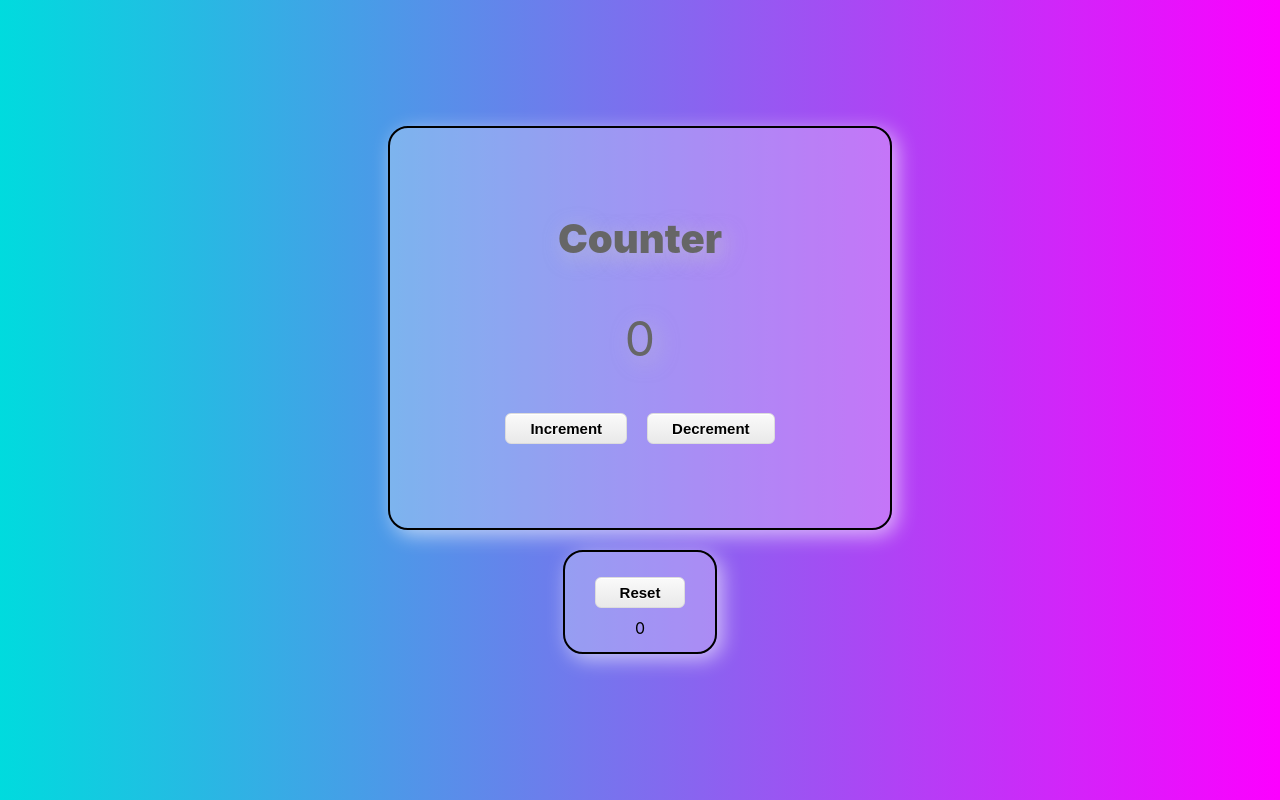
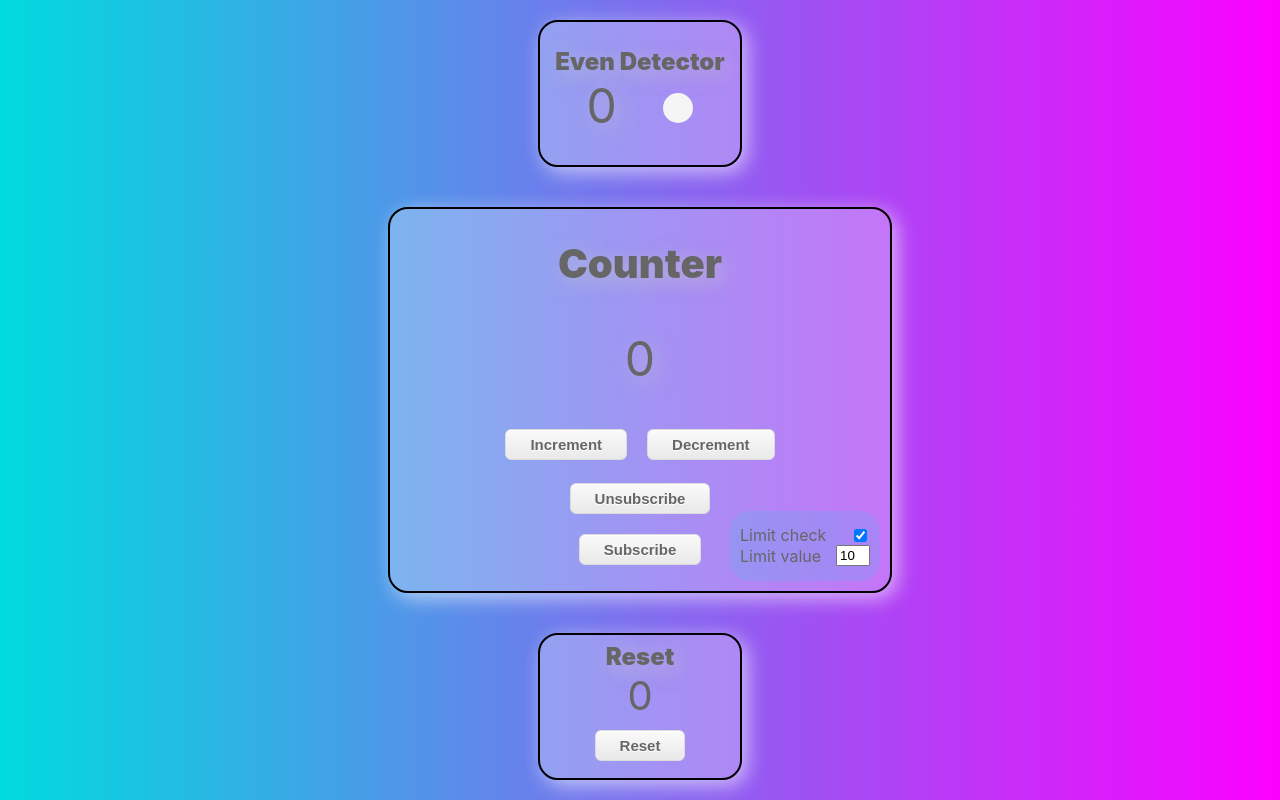
Before and after one commit to bociasan/state-manager-react, a React (Create React App) app: page / in a window 1280 px wide. Built offline with nearby package versions, Linux system fonts and the light colour scheme.

Commit message:
Added limit checker for counter

```diff
--- a/src/App.css
+++ b/src/App.css
@@ -11,13 +11,14 @@
 
 button{
   box-shadow:inset 0px 1px 0px 0px #ffffff;
+
   background:linear-gradient(to bottom, #f9f9f9 5%, #e9e9e9 100%);
   /*background-color:#f9f9f9;*/
   border-radius:6px;
   border:1px solid #dcdcdc;
   display:inline-block;
   cursor:pointer;
-  /*color:#666666;*/
+  color:#666666;
   font-family:Arial;
   font-size:15px;
   font-weight:bold;
@@ -28,6 +29,7 @@ button{
 }
 
 .component-main-container{
+  margin: 20px;
   border: 2px solid black;
   border-radius: 20px;
   display: flex;
@@ -38,11 +40,17 @@ button{
   box-shadow: 5px 5px 20px #ffffff99;
   transition: ease-in-out;
   transition-duration: 0.3s;
-  /*color:#666666;*/
+  color:#666666;
 }
 
 .component-main-container:hover{
   box-shadow: 2px 2px 30px #ffffffCC;
   background-color: #ffffff55;
+}
 
+.title{
+  color:#666666;
+  font-weight: 1000;
+  font-size: 1.5em;
+  text-shadow: 5px 5px 20px #cccccc99;
 }
--- a/src/App.js
+++ b/src/App.js
@@ -2,6 +2,7 @@ import './App.css';
 import {useEffect, useState} from "react";
 import Counter from "./components/Counter/Counter";
 import Reset from "./components/Reset/Reset";
+import EvenDetector from "./components/EvenDetector/EvenDetector";
 
 function App() {
   const [countValue, setCountValue] = useState(0)
@@ -15,7 +16,6 @@ function App() {
 
   const unsubscribeFunction = (subscriber) => {
     setSubscribers([...subscribers].filter(el => el.name !== subscriber.name))
-
     console.log(`--- '${subscriber.name}' unsubscribed ---`)
   }
 
@@ -58,6 +58,7 @@ function App() {
 
   return (
     <div className="App">
+      <EvenDetector manager={manager}/>
         <Counter manager={manager}/>
       <Reset manager={manager}/>
     </div>
--- a/src/components/Counter/Counter.css
+++ b/src/components/Counter/Counter.css
@@ -1,10 +1,8 @@
-.component-container{
+.counter-component-container{
+    position: relative;
     height: 400px;
     width: 500px;
-
 }
-
-
 
 .title-container{
     height: 20%;
@@ -53,3 +51,32 @@
 .decrement-button{
 
 }
+
+.limit-container{
+    display: flex;
+    flex-direction: column;
+    align-items: center;
+    justify-content: center;
+    position: absolute;
+    height: 50px;
+    width: 130px;
+    background-color: #00DBDE22;
+    border-radius: 20px;
+    padding: 10px;
+    margin: 10px;
+    right: 0;
+    bottom: 0;
+}
+
+.row-container{
+    width: 100%;
+    display: flex;
+    flex-direction: row;
+    align-items: center;
+    justify-content: space-between;
+
+}
+
+.limit-number-input{
+    width: 20%;
+}
--- a/src/components/Counter/Counter.js
+++ b/src/components/Counter/Counter.js
@@ -2,23 +2,31 @@ import './Counter.css'
 import {useEffect, useState} from "react";
 
 export const Counter = ({manager}) => {
+    const [limit, setLimit] = useState(10)
+    const [checked, setChecked]= useState(true)
     const [value, setValue] = useState(-2)
+
     const SUBSCRIBER = {
         name: "counter-component",
         callBackFunction: setValue
     }
     const increment = () => manager.dispatch({type: 'INCREMENT'})
     const decrement = () => manager.dispatch({type: 'DECREMENT'})
-    useEffect(() => manager.subscribe(SUBSCRIBER), [])
+    const subscribe = () => manager.subscribe(SUBSCRIBER)
+    const unsubscribe = () => {
+        manager.unsubscribe(SUBSCRIBER)
+        setValue('unsubscribed')
+    }
+    useEffect(() => subscribe(), [])
 
     useEffect(() => {
-        if (value > 10) {
-            manager.unsubscribe(SUBSCRIBER)
-            setValue('unsubscribed')
+        if (checked && value > limit) {
+            alert(`From counter component: \n Value exceeds counter limit of ${limit}. \n Counter  component will be unsubscribed. \n If you want to subscribe, reset the counter or make a lower value.`)
+            unsubscribe()
         }
     }, [value])
 
-    return <div className="component-container component-main-container">
+    return <div className="counter-component-container component-main-container">
         <div className="title-container">
             <div className="title"> Counter </div>
         </div>
@@ -31,6 +39,22 @@ export const Counter = ({manager}) => {
             <button className="increment-button" onClick={() => increment()}>Increment</button>
             <button className="decrement-button" onClick={() => decrement()}>Decrement</button>
         </div>
+        <button onClick={() => unsubscribe()}> Unsubscribe </button>
+        <button onClick={() => subscribe()}> Subscribe </button>
+        <div className={"limit-container"}>
+            <div className="row-container">
+                <div className={"limit-check-label"}>Limit check</div>
+                <input type={"checkbox"} checked={checked ? "checked" : ""}
+                       className={"limit-checkbox"} onChange={()=>setChecked(!checked)}/>
+            </div>
+            <div className="row-container">
+                <div>
+                    Limit value
+                </div>
+                <input className={"limit-number-input"} type="text" inputMode="numeric" pattern="\d*"
+                       value={limit} onChange={(e) => setLimit(parseInt(e.target.value))}/>
+            </div>
+        </div>
     </div>
 }
 
--- /dev/null
+++ b/src/components/EvenDetector/EvenDetector.css
@@ -0,0 +1,48 @@
+.even-detector-container{
+    display: flex;
+    align-items: center;
+    justify-content: center;
+    vertical-align: center;
+    width: 200px;
+    height: 150px;
+    transition-duration: 1s;
+    transition: ease-in-out;
+    color:#666666;
+}
+
+.even-detector-title{
+    font-size: 1.5em;
+
+}
+
+.value-indicator-container{
+    width: 100%;
+    display: flex;
+    flex-direction: row;
+    align-items: center;
+    justify-content: space-evenly;
+}
+
+.circle-indicator{
+
+    background-color: whitesmoke;
+    border-radius: 50%;
+    width: 30px;
+    height: 30px;
+}
+
+.even-detector-text{
+    padding-bottom: 6px;
+    font-size: 3em;
+    text-shadow: 5px 5px 20px #cccccc99;
+}
+
+.even{
+    background-color: #00ff00af !important;
+    color: #ff0000af !important;
+}
+
+.odd{
+    background-color: #ff0000af !important;
+    color: #00ff00af !important;
+}
--- /dev/null
+++ b/src/components/EvenDetector/EvenDetector.js
@@ -0,0 +1,31 @@
+import './EvenDetector.css'
+import {useEffect, useState} from "react";
+
+export const EvenDetector = ({manager}) => {
+    const DEF = "circle-indicator"
+    const [value, setValue] = useState(555)
+    const SUBSCRIBER = {
+        name: "even-detector-component",
+        callBackFunction: setValue
+    }
+
+    useEffect(() => manager.subscribe(SUBSCRIBER), [])
+
+    return <div className="even-detector-container component-main-container">
+        <div className="title even-detector-title">
+            Even Detector
+        </div>
+        <div className="value-indicator-container">
+            <div className="even-detector-text">
+                {value}
+            </div>
+            <div className={
+                value === 0 ? DEF :
+                    value % 2 === 0 ? DEF.concat(" even") : DEF.concat(" odd")
+            }/>
+
+        </div>
+    </div>
+}
+
+export default EvenDetector
--- a/src/components/Reset/Reset.css
+++ b/src/components/Reset/Reset.css
@@ -1,17 +1,13 @@
 .reset-container{
-    width: 150px;
-    height: 100px;
-    margin: 20px;
-    border: 2px solid black;
-    border-radius: 20px;
+    width: 200px;
+    height: 150px;
     display: flex;
     align-items: center;
     justify-content: center;
-    flex-direction: column;
-    background-color: #ffffff44;
-    box-shadow: 5px 5px 20px #ffffff99;
-    transition: ease-in-out;
-    transition-duration: 0.14s;
+}
+
+.reset-title{
+    font-size: 1.5em;
 }
 
 .reset-button{
@@ -19,5 +15,8 @@
 }
 
 .reset-text{
+    color:#666666;
+
+    font-size: 2.5em;
 
 }
--- a/src/components/Reset/Reset.js
+++ b/src/components/Reset/Reset.js
@@ -12,10 +12,11 @@ export const Reset = ({manager}) => {
     useEffect(() => manager.subscribe(SUBSCRIBER), [])
 
     return <div className="reset-container component-main-container">
-    <button className="reset-button" onClick={() => reset()}>Reset</button>
+        <div className="reset-title title"> Reset </div>
     <div className="reset-text">
         {value}
     </div>
+    <button className="reset-button" onClick={() => reset()}>Reset</button>
 
     </div>
 }
```
